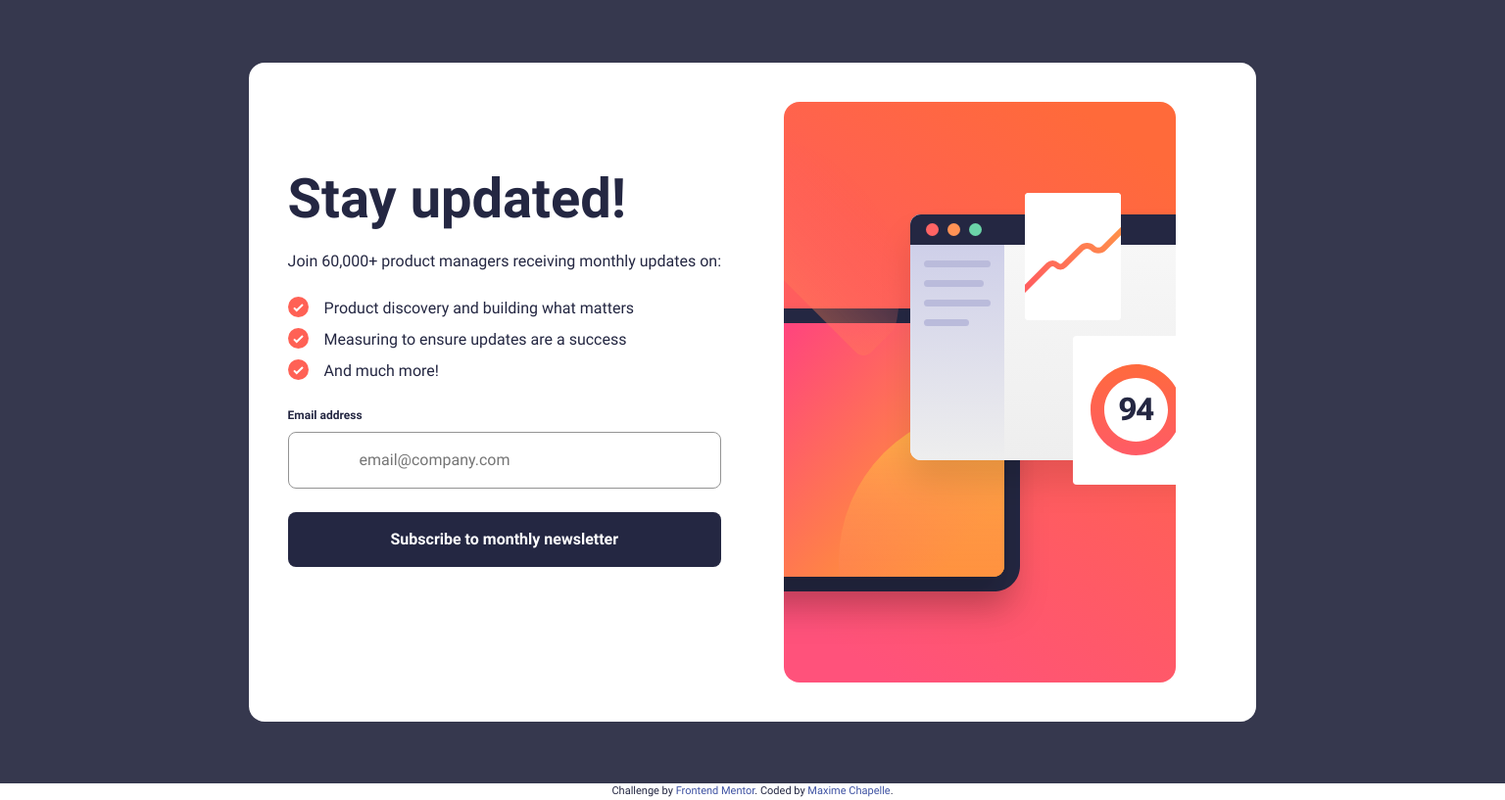
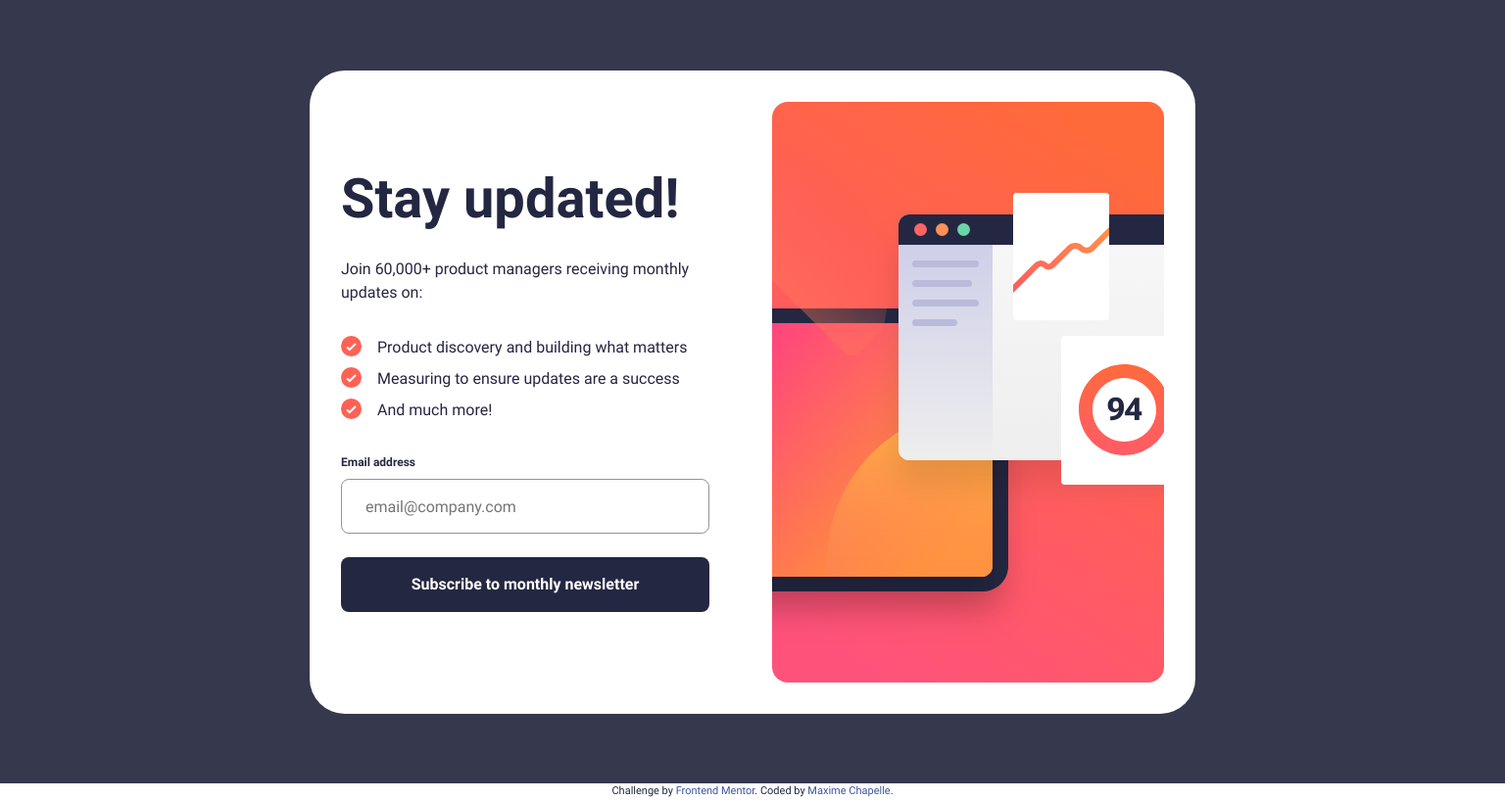
Before and after one commit to maxi1993-tech/newsletter-sign-up-form-with-success-message, a website: page index.html in a window 1536 px wide. Shown: the whole page at 98% size. Drawn offline with Linux system fonts and the light colour scheme.

Commit message:
feat: add desktop layout for sign-up

```diff
--- a/src/styles/style.scss
+++ b/src/styles/style.scss
@@ -303,32 +303,50 @@ main {
 
     /* Sign-up form start */
     .container-sign-up {
-        max-width: unset;
-        min-height: unset;
+        max-width: 56.5rem;
+        min-height: 41.0625rem;
+        padding: var(--padding-card-desktop);
         width: unset;
         display: grid;
         grid-template-columns: repeat(2, 1fr);
         grid-template-rows: 1fr;
         gap: var(--spacing-800);
+        border-radius: var(--radius-card-tablet);
 
         picture {
             grid-column: 2 / 3;
+
+            .illustration {
+                max-width: unset;
+            }
         }
     }
 
     .container-main {
-        min-height: 28.125rem;
+        max-width: 23.5rem;
         grid-row: 1 / 2;
+        gap: var(--spacing-400);
 
         .sign-up-form {
 
+
             .form-input {
-                padding: var(--spacing-200) var(--spacing-900);
+                height: 3.5rem;
+                padding: var(--spacing-200) var(--spacing-300);
             }
 
             .sign-up-button {
-                padding: var(--spacing-200) var(--spacing-900);
+                padding: var(--spacing-200) var(--spacing-500);
             }
         }
     }
+
+
+    .container-content {
+        gap: var(--spacing-400);
+
+        .container-title {
+            gap: var(--spacing-400);
+        }
+    }
 }
```
Also changed, not shown: style.css.
